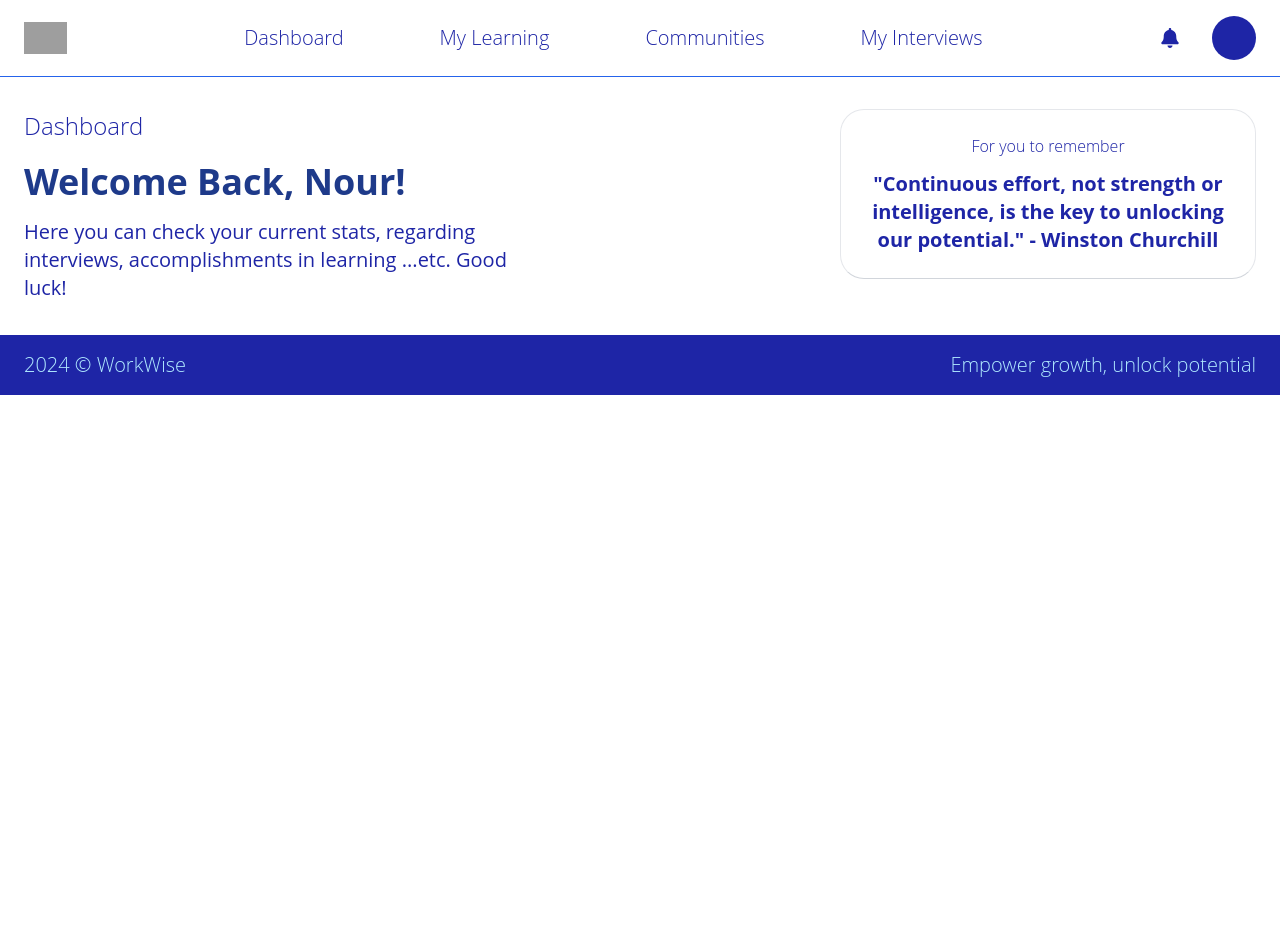
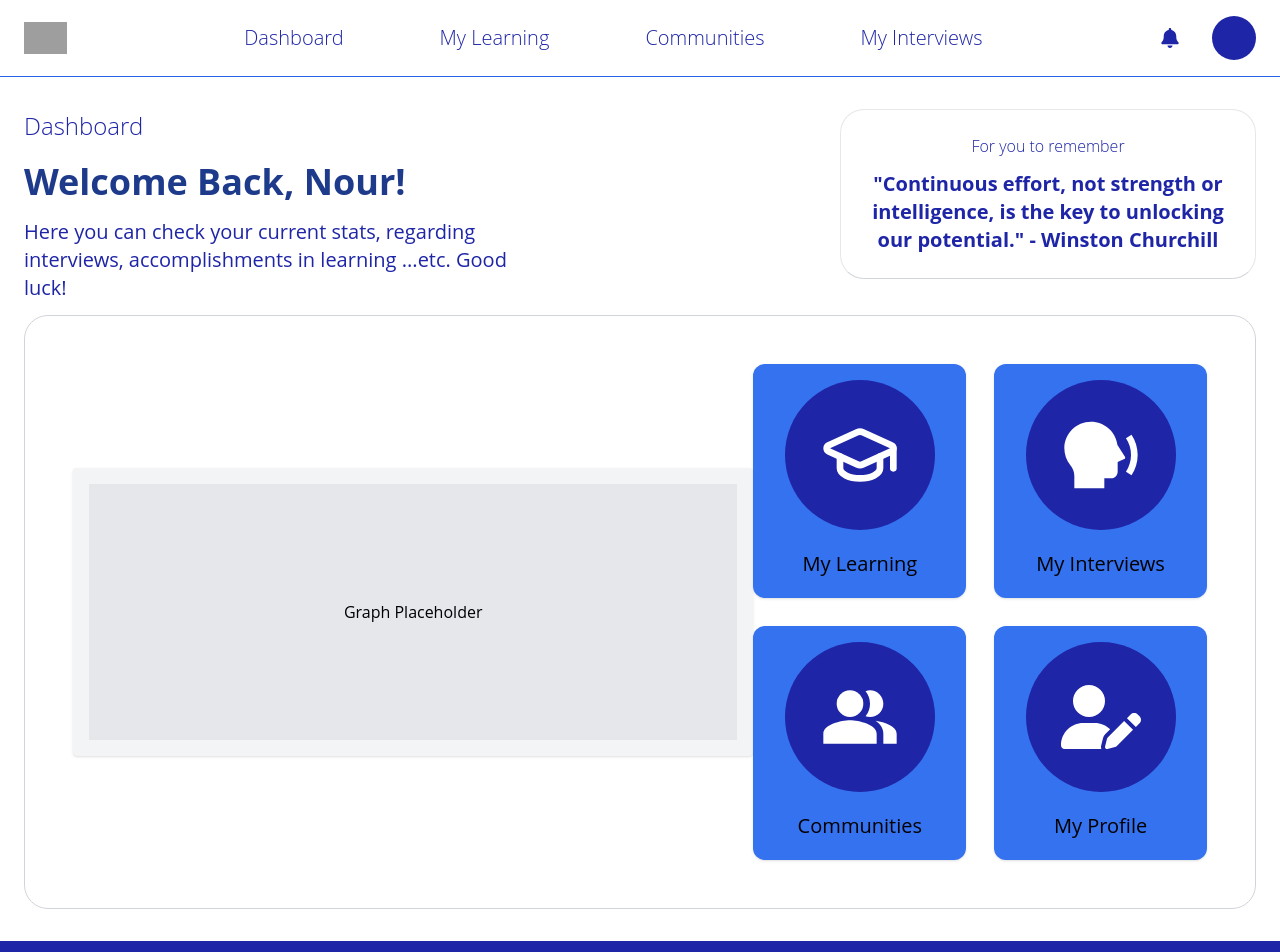
Before and after one commit to Tarek-Al-Khatib/frontend, a React (Create React App) app: page /dashboard in a window 1280 px wide. Shown: the top 952 px of the page. Before the commit the page ends 800 px from the top, so only its background shows below. Built offline with nearby package versions, Linux system fonts and the light colour scheme; grey boxes are pictures that could not be loaded.

Commit message:
Added learning buttons and fake graph to dashboard

```diff
--- /dev/null
+++ b/src/pages/Dashboard/Dashboard.css
@@ -0,0 +1,7 @@
+.dashboard-buttons-icons {
+  background-color: #1e25a6;
+  border-radius: 9999px;
+  padding: 20px;
+  width: 150px;
+  height: 150px;
+}
--- a/src/pages/Dashboard/Dashboard.jsx
+++ b/src/pages/Dashboard/Dashboard.jsx
@@ -1,13 +1,17 @@
 import React from "react";
 import Navbar from "../../components/Navbar/Navbar";
 import Footer from "../../components/Navbar/Footer";
-
+import "./Dashboard.css";
+import { LuGraduationCap } from "react-icons/lu";
+import { RiSpeakFill } from "react-icons/ri";
+import { MdPeopleAlt } from "react-icons/md";
+import { FaUserPen } from "react-icons/fa6";
 const Dashboard = () => {
   return (
     <div>
       <Navbar />
       <div className="px-6 py-8">
-        <div className="flex items-center justify-between">
+        <div className="flex items-center justify-between mb-3">
           <div>
             <h1 className="pb-5 text-2xl font-thin text-navy">Dashboard</h1>
             <h1 className="mb-4 text-4xl font-bold text-blue-900">
@@ -29,8 +33,49 @@ const Dashboard = () => {
             </p>
           </div>
         </div>
+
+        <div className="flex items-center justify-center w-full p-12 border border-gray-300 rounded-3xl">
+          <div className="w-3/5 p-4 bg-gray-100 rounded shadow">
+            <div className="flex items-center justify-center h-64 bg-gray-200">
+              <span>Graph Placeholder</span>
+            </div>
+          </div>
+          <div className="grid w-2/5 grid-cols-2 gap-7">
+            <button className="flex flex-col items-center justify-center py-4 text-white shadow rounded-xl bg-dark-blue hover:bg-blue-600">
+              <div className="flex items-center justify-center dashboard-buttons-icons">
+                <LuGraduationCap size={80} />
+              </div>
+              <p className="my-1 mt-5 text-xl font-medium text-black">
+                My Learning
+              </p>
+            </button>
+            <button className="flex flex-col items-center justify-center py-4 text-white shadow rounded-xl bg-dark-blue hover:bg-blue-600">
+              <div className="flex items-center justify-center dashboard-buttons-icons">
+                <RiSpeakFill size={80} />
+              </div>
+              <p className="my-1 mt-5 text-xl font-medium text-black">
+                My Interviews
+              </p>
+            </button>
+            <button className="flex flex-col items-center justify-center py-4 text-white shadow rounded-xl bg-dark-blue hover:bg-blue-600">
+              <div className="flex items-center justify-center dashboard-buttons-icons">
+                <MdPeopleAlt size={80} />
+              </div>
+              <p className="my-1 mt-5 text-xl font-medium text-black">
+                Communities
+              </p>
+            </button>
+            <button className="flex flex-col items-center justify-center py-4 text-white shadow rounded-xl bg-dark-blue hover:bg-blue-600">
+              <div className="flex items-center justify-center dashboard-buttons-icons">
+                <FaUserPen size={80} />
+              </div>
+              <p className="my-1 mt-5 text-xl font-medium text-black">
+                My Profile
+              </p>
+            </button>
+          </div>
+        </div>
       </div>
-
       <Footer />
     </div>
   );
```
